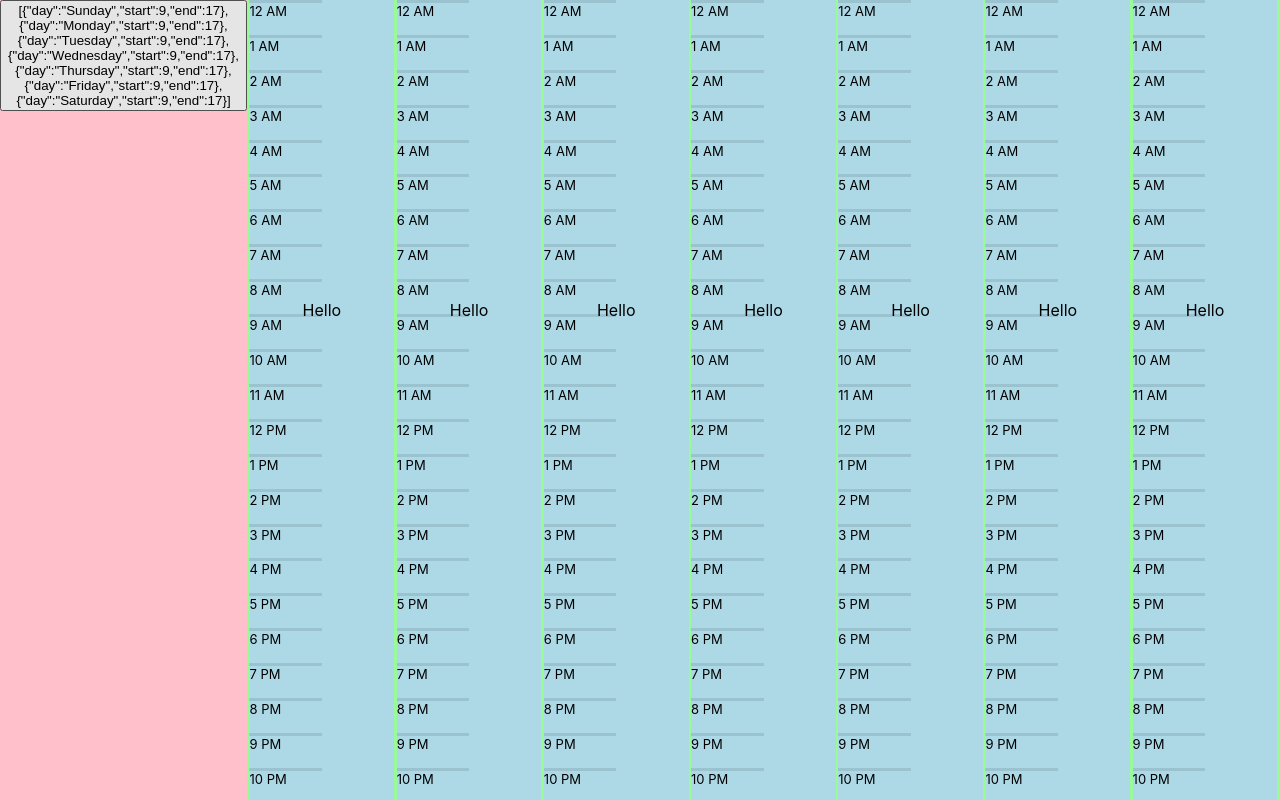
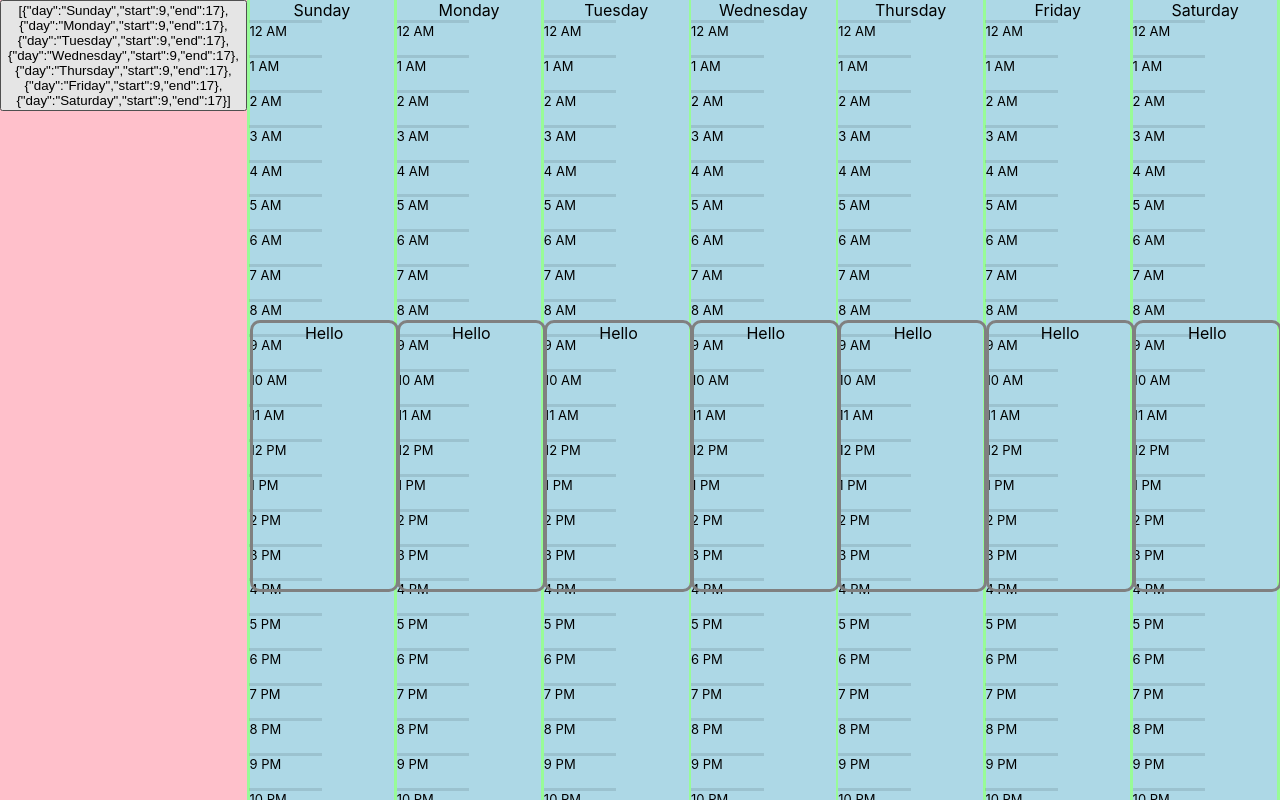
Before and after one commit to chrisbakeraugie/scheduling-calendar, a React (Create React App) app: page / in a window 1280 px wide. Built offline with nearby package versions, Linux system fonts and the light colour scheme.

Commit message:
Day block styled

```diff
--- a/src/calendar/day/Day.js
+++ b/src/calendar/day/Day.js
@@ -7,15 +7,21 @@ const DayContainer = styled.div`
 height:100%;
 background-color:lightblue;
 width:14%;
+`;
+
+const TimeContainer = styled.div`
+height:100%;
 position:relative;
-`;
+`
 
 const Block = styled.div`
 position:absolute;
 top:${props => props.top}%;
-width:100%;
+width:99%;
 height:${props => props.height * 4 + (props.height * .15)}%;
 z-index:999;
+border-radius:10px;
+border:solid gray;
 `;
 
 const Day = (props) => {
@@ -23,7 +29,8 @@ const Day = (props) => {
 
     return (
         <DayContainer>
-            {/* <div>{props.children}</div> */}
+            <div>{props.children}</div>
+            <TimeContainer>
             <HourMarks />
                 {context.state.map((timeSpan, index) => {
                     if (props.children === timeSpan.day) {
@@ -31,10 +38,10 @@ const Day = (props) => {
                         let top = (timeSpan.start / 24) * 100;
                         let height = timeSpan.end - timeSpan.start;
                         console.log(height)
-
-                    return <Block key={index + "" + timeSpan.start} top={top} height={height} >Hello</Block>
+                        return <Block key={index + "" + timeSpan.start} top={top} height={height}>Hello</Block>
                     }
                 })}
+            </TimeContainer>
         </DayContainer>
     )
 }
```
Lines whose indentation alone changed are shown as unchanged.
